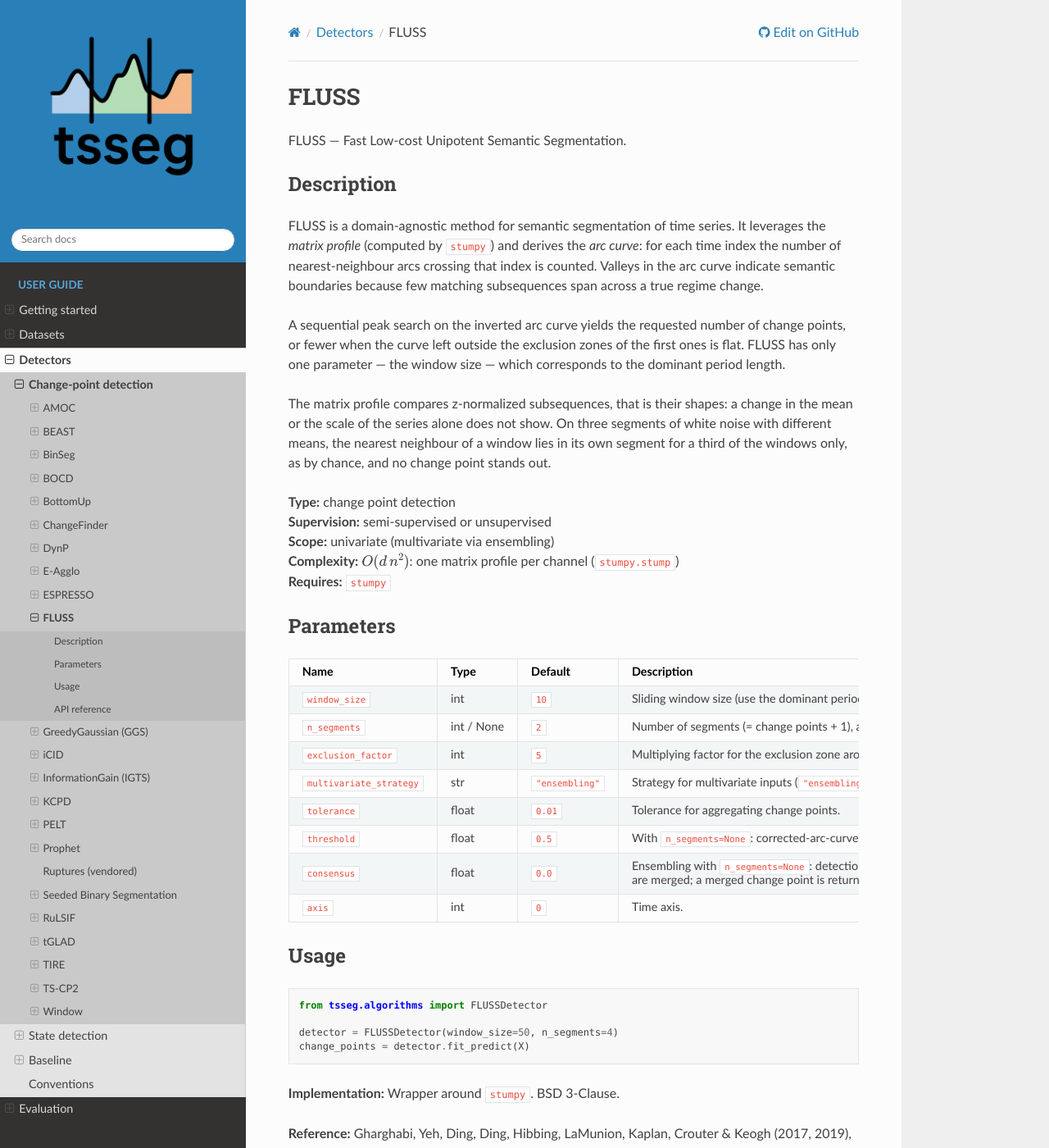
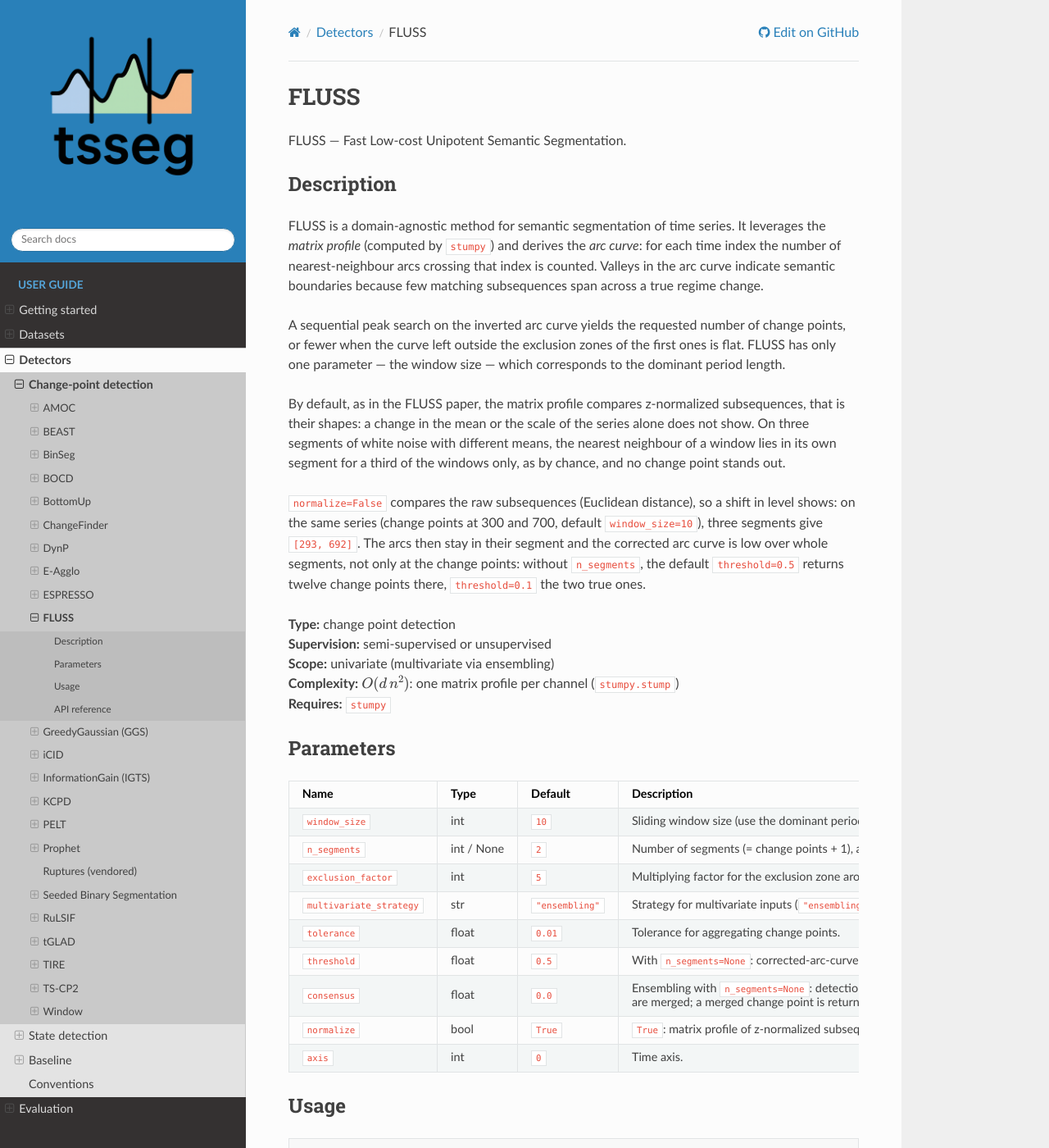
Before and after one commit to fchavelli/tsseg, a Sphinx documentation site: the page built from docs/detectors/fluss.rst, in a window 1280 px wide and 1400 px high. Shown: the whole window at 82% size. Built offline with Sphinx 7.4.7 and the Read the Docs theme 3.1.0, drawn with Linux system fonts in a browser that asks for light colours; pages that are not in the unit, such as notebooks, are missing from menus.

Commit message:
feat(fluss): add a normalize parameter for the matrix profile
FLUSS computes its matrix profile on z-normalized subsequences, as in the
paper, so a change in mean or scale alone does not show: on white noise
with three means, the guided output is [485, 739] for change points at
300 and 700. The new parameter `normalize` (default True, passed to
stumpy.stump) keeps that default; normalize=False compares the raw
subsequences and gives [293, 692]. Without n_segments, the corrected arc
curve is then low over whole segments and a lower threshold is needed.

Outputs with the default are unchanged.

```diff
--- a/docs/detectors/fluss.rst
+++ b/docs/detectors/fluss.rst
@@ -17,11 +17,18 @@ of change points, or fewer when the curve left outside the exclusion zones of
 the first ones is flat.  FLUSS has only one parameter — the window size — which
 corresponds to the dominant period length.
 
-The matrix profile compares z-normalized subsequences, that is their shapes:
-a change in the mean or the scale of the series alone does not show.  On
-three segments of white noise with different means, the nearest neighbour of
-a window lies in its own segment for a third of the windows only, as by
-chance, and no change point stands out.
+By default, as in the FLUSS paper, the matrix profile compares z-normalized
+subsequences, that is their shapes: a change in the mean or the scale of the
+series alone does not show.  On three segments of white noise with different
+means, the nearest neighbour of a window lies in its own segment for a third
+of the windows only, as by chance, and no change point stands out.
+
+``normalize=False`` compares the raw subsequences (Euclidean distance), so a
+shift in level shows: on the same series (change points at 300 and 700,
+default ``window_size=10``), three segments give ``[293, 692]``.  The arcs then stay in their segment and
+the corrected arc curve is low over whole segments, not only at the change
+points: without ``n_segments``, the default ``threshold=0.5`` returns twelve
+change points there, ``threshold=0.1`` the two true ones.
 
 | **Type:** change point detection
 | **Supervision:** semi-supervised or unsupervised
@@ -74,6 +81,12 @@ Parameters
      - Ensembling with ``n_segments=None``: detections of the channels within
        ``tolerance`` are merged; a merged change point is returned if at
        least this fraction of the channels (one at least) detected it.
+   * - ``normalize``
+     - bool
+     - ``True``
+     - ``True``: matrix profile of z-normalized subsequences (FLUSS paper).
+       ``False``: raw subsequences, Euclidean distance (shifts in level
+       show).
    * - ``axis``
      - int
      - ``0``
```
Also changed, not shown: docs/changelog.rst (+8 -0 lines), 3 other files.
